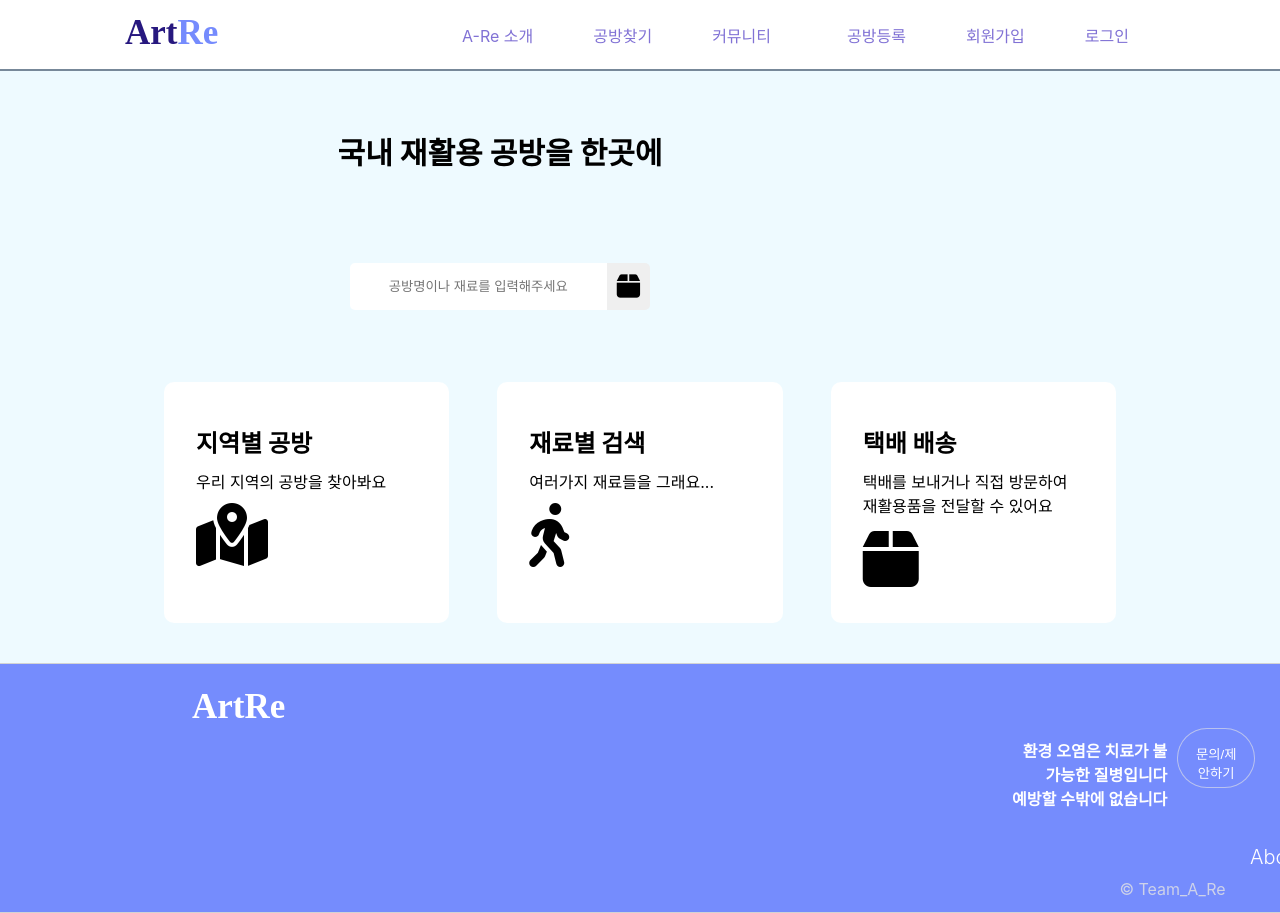
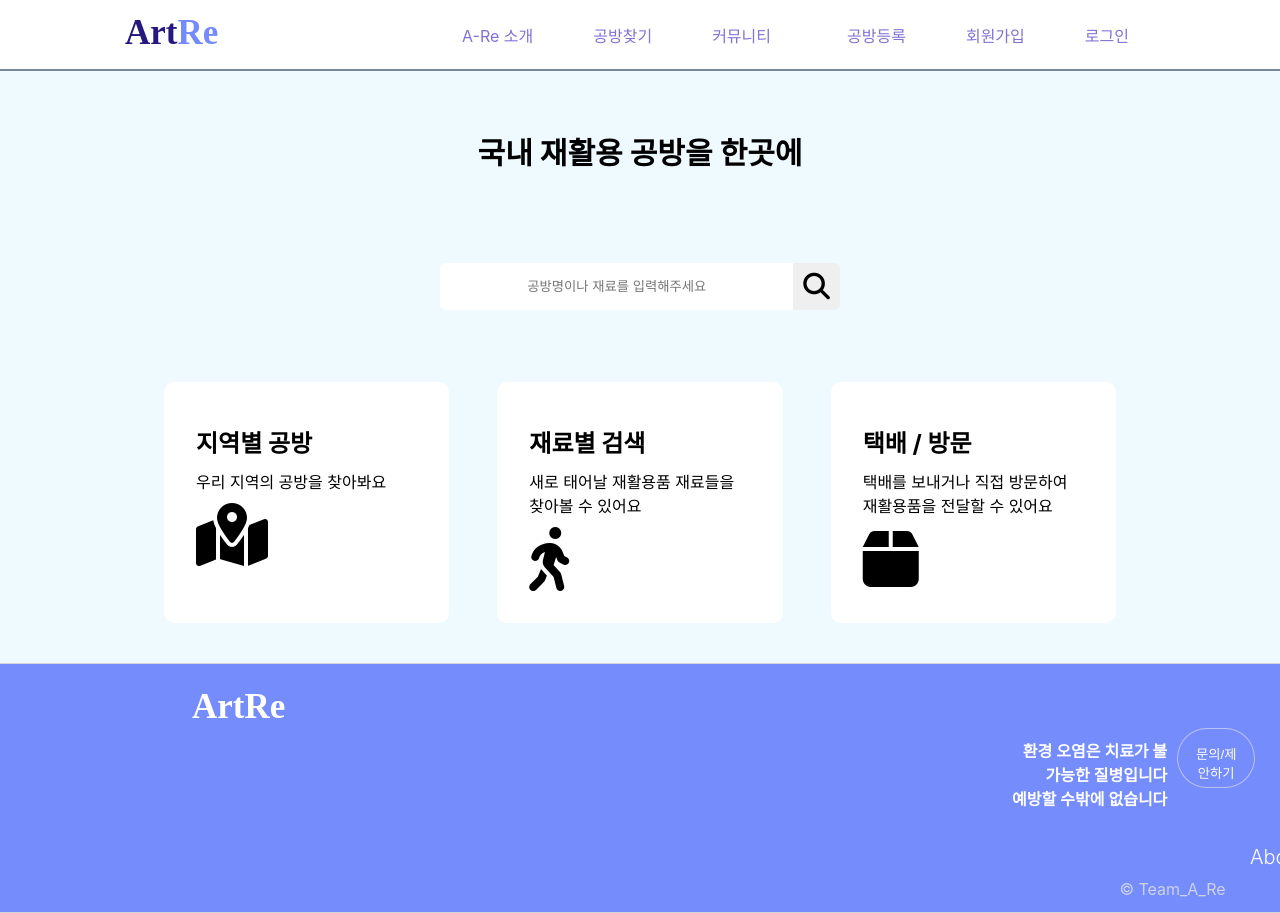
Before and after one commit to Team-NanaScript/Art_Recycle, a React (Create React App) app in the folder react-are/: page / in a window 1280 px wide. Shown: the top 913 px of the page. Built offline with nearby package versions, Linux system fonts and the light colour scheme.

Commit message:
main수정중

```diff
--- a/react-are/src/App.css
+++ b/react-are/src/App.css
@@ -22,7 +22,7 @@
 .App-header {
   background-color: white;
   min-height: 8vh;
-  width: 100vw;
+
 }
 
 .App-link {
--- a/react-are/src/comps/MainBody.jsx
+++ b/react-are/src/comps/MainBody.jsx
@@ -13,7 +13,7 @@ function MainBody() {
             placeholder="공방명이나 재료를 입력해주세요"
           />
           <button>
-            <span class="fas fa-box fa-2x"></span>
+            <span class="fas fa-search fa-2x"></span>
           </button>
         </div>
       </article>
@@ -23,16 +23,16 @@ function MainBody() {
           <p>우리 지역의 공방을 찾아봐요</p>
           <span class="fas fa-map-marked-alt fa-4x"></span>
         </div>
-        <div className="go">
+        <div className="material">
           {/* <h2>직접 가기</h2>
           <p>직접 찾아가 재활용품을 전달하거나, 제작에 참여 할 수 있어요</p> */}
           <h2>재료별 검색</h2>
-          <p>여러가지 재료들을 그래요...</p>
+          <p>새로 태어날 재활용품 재료들을 찾아볼 수 있어요 </p>
           <span class="fas fa-walking fa-4x"></span>
         </div>
-        <div className="delivery">
+        <div className="way">
           {/* 알아서 제목 바꿔주세욤 */}
-          <h2>택배 배송</h2>
+          <h2>택배 / 방문</h2>
           <p>택배를 보내거나 직접 방문하여 재활용품을 전달할 수 있어요</p>
           {/* <span class="fas fa-gift fa-4x"></span> */}
           <span class="fas fa-box fa-4x"></span>
--- a/react-are/src/css/main.css
+++ b/react-are/src/css/main.css
@@ -49,6 +49,7 @@ section.main_body article.main_top div.main_search_box {
 
 section.main_body article.main_top,
 section.main_body article.main_bottom {
+  margin:0 auto;
   width: 1000px;
 }
 
@@ -69,7 +70,7 @@ section.main_body article.main_top h1 {
 
 section.main_body article.main_top div.main_search_box {
   margin: 2rem auto;
-  width: 30%;
+  width: 40%;
 }
 
 section.main_body article.main_top div.main_search_box input,
```
